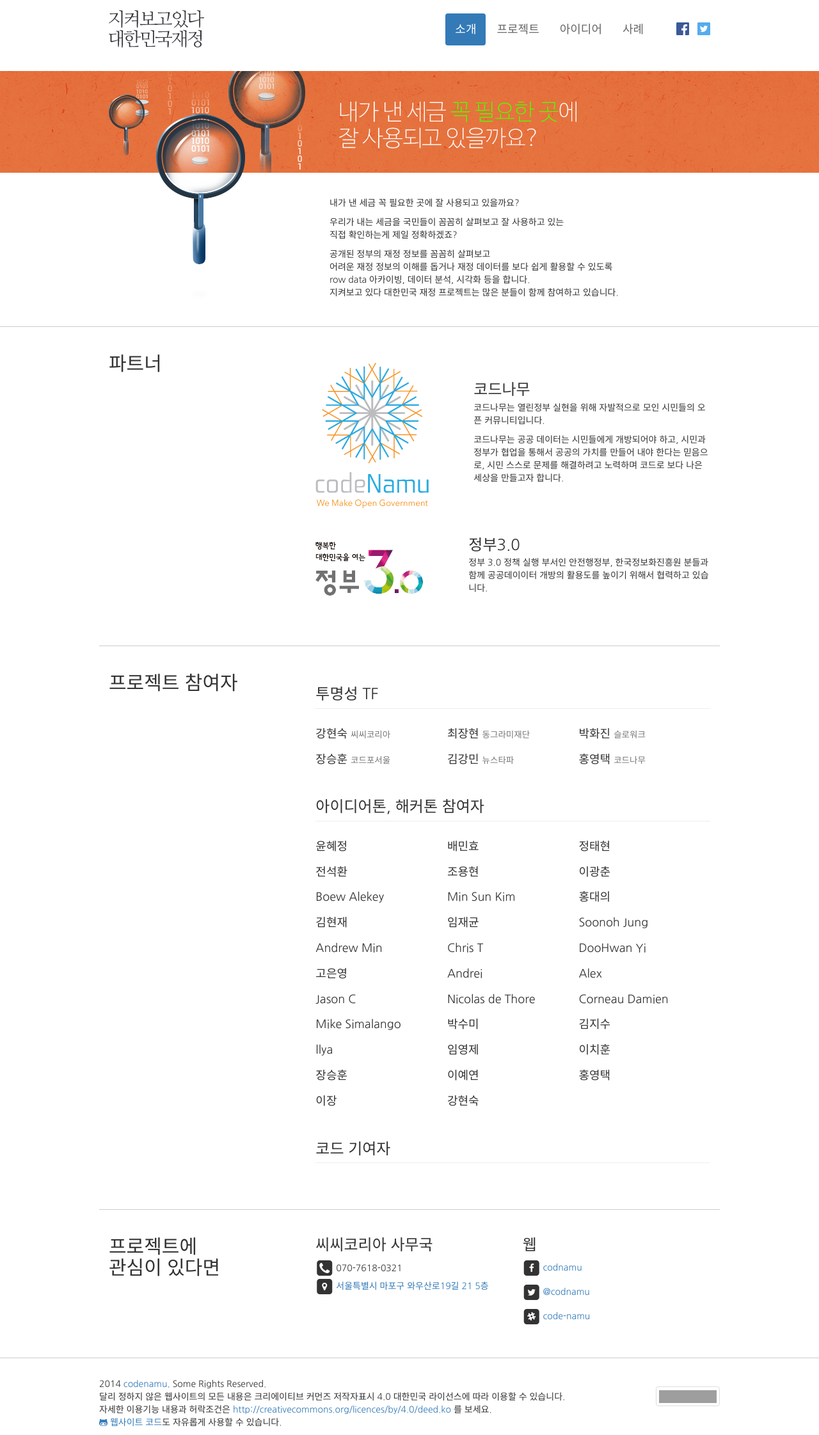
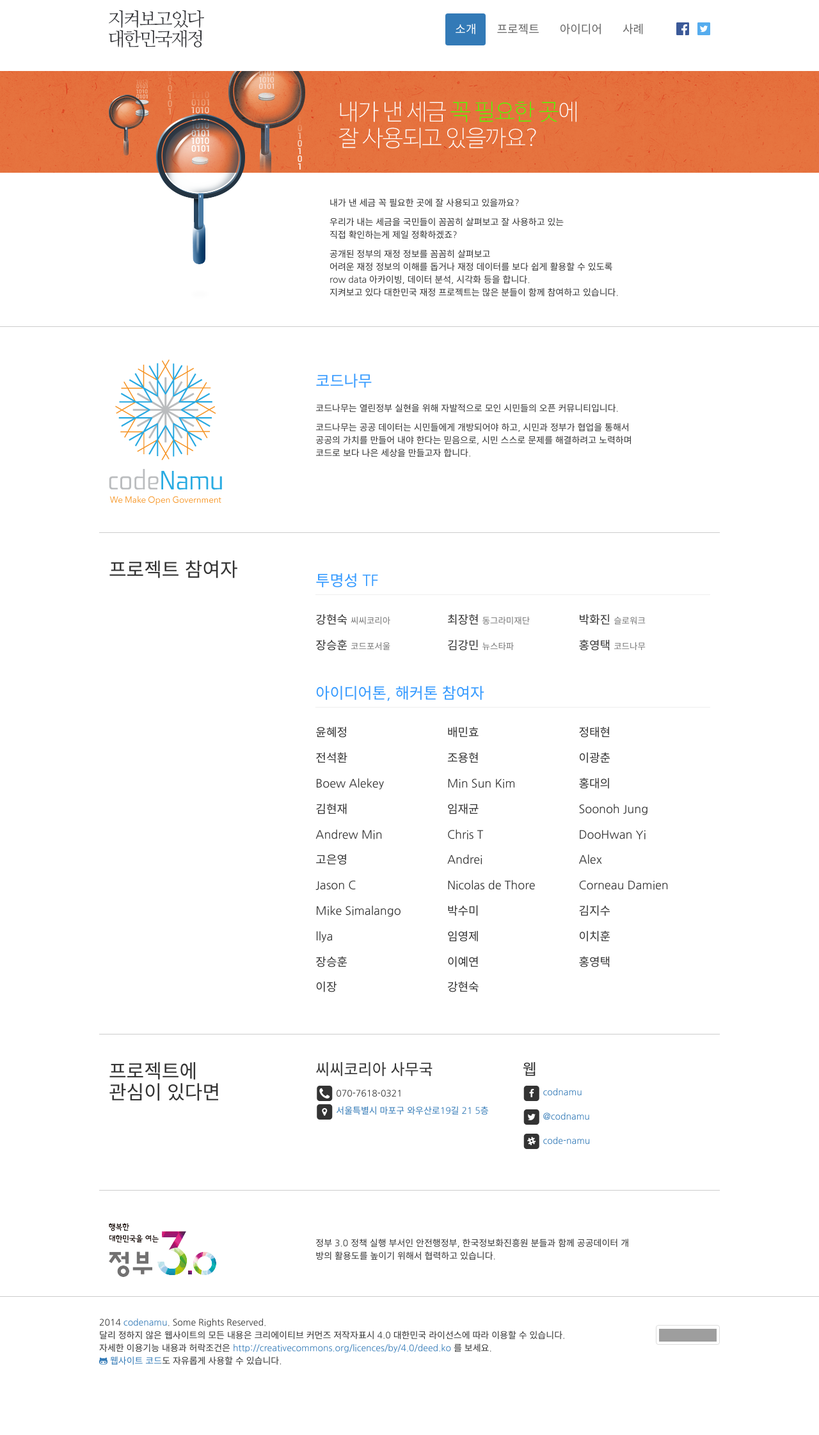
Before and after one commit to codenamu/2015-transparency, a Jekyll site: the page built from about.html, in a window 1280 px wide. Shown: the whole page at 64% size. Built offline with Jekyll 4.4.1, drawn with Linux system fonts in a browser that asks for light colours; nearby versions of some CDN libraries; Markdown is read by kramdown in place of the engine named in the settings; after the commit the page ends 2147 px from its top, so only the background shows below that; grey boxes are pictures that could not be loaded.

Commit message:
소개 화면 코드나무, 정부 3.0 수정

```diff
--- a/about.html
+++ b/about.html
@@ -20,43 +20,21 @@
 </div>
 
 <div class="container fiscal-org section">
-
   <div class="row">
     <div class="col-xs-4">
-      <h2>파트너</h2>
+      <a href="http://codenamu.org" target="_blank">
+        <img src="/img/p-codenamu.png" alt="codenamu.org" class="media-object" />
+      </a>
     </div>
     <div class="col-xs-8">
-      <p>&nbsp;</p>
-      <div class="media clearfix">
-        <div class="media-left media-middle">
-          <a href="http://codenamu.org" target="_blank">
-            <img src="/img/p-codenamu.png" alt="codenamu.org" class="media-object" />
-          </a>
-        </div>
-        <div class="media-body media-middle">
-          <h3 class="media-heading">코드나무</h3>
-          <p>코드나무는 열린정부 실현을 위해 자발적으로 모인 시민들의 오픈 커뮤니티입니다.</p>
-          <p>코드나무는 공공 데이터는 시민들에게 개방되어야 하고,
-          시민과 정부가 협업을 통해서 공공의 가치를 만들어 내야 한다는 믿음으로,
-          시민 스스로 문제를 해결하려고 노력하며 코드로 보다 나은 세상을 만들고자 합니다.</p>
-        </div>
-      </div>
-
-      <div class="media clearfix">
-        <div class="media-left media-middle">
-          <a href="http://www.gov30.go.kr" target="_blank">
-            <img src="/img/p-gov3.png" alt="gov 3.0" class="media-object" />
-          </a>
-        </div>
-        <div class="media-body media-middle">
-          <h3 class="media-heading">정부3.0</h3>
-          <p>정부 3.0 정책 실행 부서인 안전행정부, 한국정보화진흥원 분들과 함께 공공데이이터 개방의 활용도를 높이기 위해서 협력하고 있습니다.</p>
-        </div>
-      </div>
-
+      <h3>코드나무</h3>
+      <p>코드나무는 열린정부 실현을 위해 자발적으로 모인 시민들의 오픈 커뮤니티입니다.</p>
+      <p>코드나무는 공공 데이터는 시민들에게 개방되어야 하고,
+      시민과 정부가 협업을 통해서<br />
+      공공의 가치를 만들어 내야 한다는 믿음으로, 시민 스스로 문제를 해결하려고 노력하며<br />
+      코드로 보다 나은 세상을 만들고자 합니다.</p>
     </div>
   </div>
-
 </div>
 
 <div class="container fiscal-teams section">
@@ -83,20 +61,11 @@
       {% endfor %}
       </ul>
 
-      <h3 class="page-header">코드 기여자</h3>
-      <ul class="team-github people clearfix menu">
-      {% for person_hash in site.data.people.github %}
-        {% for person in people %}
-        <h4>{{ person }}</h4>
-        {% endfor %}
-      {% endfor %}
-      </ul>
-
     </div>
   </div>
 </div>
 
-<div class="container contact">
+<div class="container contact section">
   <div class="row">
     <div class="col-xs-4">
       <h2>프로젝트에<br />관심이 있다면</h2>
@@ -145,3 +114,16 @@
     </div>
   </div>
 </div>
+
+<div class="container fiscal-org">
+  <div class="row">
+    <div class="col-xs-4">
+      <a href="http://www.gov30.go.kr" target="_blank">
+        <img src="/img/p-gov3.png" alt="gov 3.0" class="media-object" />
+      </a>
+    </div>
+    <div class="col-xs-8" style="padding-right: 10em; padding-top: 1.5em;">
+      <p>정부 3.0 정책 실행 부서인 안전행정부, 한국정보화진흥원 분들과 함께 공공데이터 개방의 활용도를 높이기 위해서 협력하고 있습니다.</p>
+    </div>
+  </div>
+</div>
--- a/css/main.scss
+++ b/css/main.scss
@@ -27,11 +27,17 @@
 }
 
 .fiscal-org {
-
+  padding-top: 30px;
+  h3 {
+    color: #39f;
+    margin-bottom: 20px;
+  }
 }
 
 .fiscal-teams {
-
+  .page-header {
+    color: #39f;
+  }
 }
 
 .contact {
```
